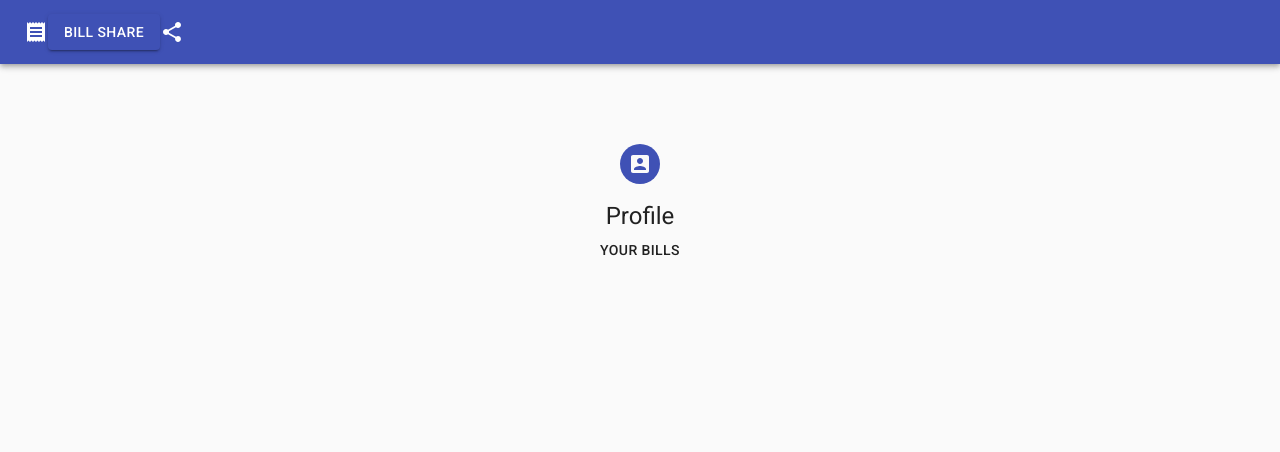
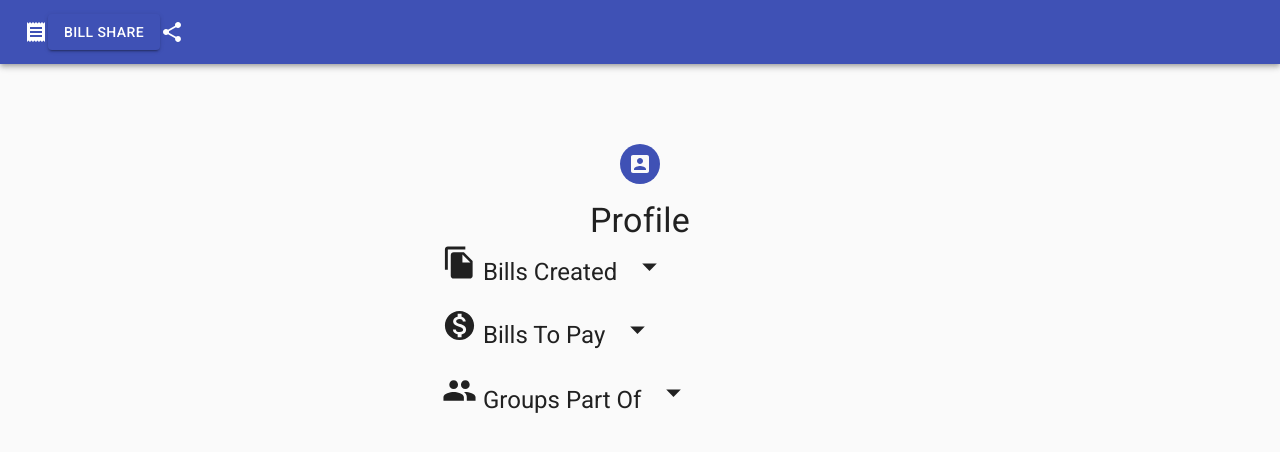
Before and after one commit to kaylinjdennis/final-project, a React (Create React App) app: page /profile in a window 1280 px wide. Shown: the top 452 px of the page. Built offline with nearby package versions, Linux system fonts and the light colour scheme.

Commit message:
add 3 drop down menus to profile

```diff
--- a/src/components/Profile/index.jsx
+++ b/src/components/Profile/index.jsx
@@ -1,18 +1,17 @@
 import React from 'react';
 import { Link } from 'react-router-dom';
-import { Typography, Button, Container, TextField } from '@material-ui/core';
+import { Typography, Button, Container, } from '@material-ui/core';
 import Grid from '@material-ui/core/Grid';
 import Avatar from '@material-ui/core/Avatar';
 import AccountBoxIcon from '@material-ui/icons/AccountBox';
 import useStyles from '../styles';
-import List from '@material-ui/core/List';
-import ListItem from '@material-ui/core/ListItem';
-import ListItemText from '@material-ui/core/ListItemText';
-import ListItemIcon from '@material-ui/core/ListItemAvatar';
-import Checkbox from '@material-ui/core/Checkbox';
-import ListItemAvatar from '@material-ui/core/ListItemAvatar';
 import Menu from '@material-ui/core/Menu';
 import MenuItem from '@material-ui/core/MenuItem';
+import GroupIcon from '@material-ui/icons/Group';
+import FileCopyIcon from '@material-ui/icons/FileCopy';
+import MonetizationOnIcon from '@material-ui/icons/MonetizationOn';
+import ArrowDropDownIcon from '@material-ui/icons/ArrowDropDown';
+import Divider from '@material-ui/core/Divider';
 
 function Profile(props) {
 
@@ -29,20 +28,23 @@ const handleClose = () => {
 };
 
 return (
-  <>
     <Container component="main" maxWidth="xs" >
       <div className={classes.paper}>
         <Avatar className={classes.icon}>
           <AccountBoxIcon />
         </Avatar>
-        <Typography component="h1" variant="h5">
+        <Typography component="h1" variant="h4">
           Profile
         </Typography>
-
+        <Divider/>
+        <Grid container alignItems='center' spacing={2} direction='row'>
+          <Grid container alignItems='center' item xs={12} sm={12}>
+            <Typography component="h1" variant="h5">
+            <FileCopyIcon fontSize='large'/> Bills Created
+            </Typography>
             <Button aria-controls="simple-menu" aria-haspopup="true" onClick={handleClick}>
-          Your Bills
+              <ArrowDropDownIcon fontSize='large' alignItems='center'/>
             </Button>
-
             <Menu
               id="simple-menu"
               anchorEl={anchorEl}
@@ -50,12 +52,51 @@ return (
               open={Boolean(anchorEl)}
               onClose={handleClose}
             >
-        <MenuItem onClick={handleClose} component={Link} to="/"> Home </MenuItem>
-        <MenuItem onClick={handleClose} component={Link} to="/profile"> Profile</MenuItem>
+              <MenuItem onClick={handleClose} component={Link} to="/bills/:id"> Bill1 </MenuItem>
+              <MenuItem onClick={handleClose} component={Link} to="/billd/:id"> Bill2</MenuItem>
             </Menu>
+          </Grid>
+          <Grid container alignItems='center' item xs={12} sm={12}>
+            <Typography component="h1" variant="h5">
+            < MonetizationOnIcon fontSize='large' /> Bills To Pay
+            </Typography>
+            <Button aria-controls="simple-menu" aria-haspopup="true" onClick={handleClick}>
+            <ArrowDropDownIcon fontSize='large'/>
+            </Button>
+            <Menu
+              id="simple-menu"
+              anchorEl={anchorEl}
+              keepMounted
+              open={Boolean(anchorEl)}
+              onClose={handleClose}
+            >
+              <MenuItem onClick={handleClose} component={Link} to="/bills/:id"> Bill3 </MenuItem>
+              <MenuItem onClick={handleClose} component={Link} to="/billd/:id"> Bill4</MenuItem>
+            </Menu>
+          </Grid>
+
+          <Grid container alignItems='flex-end' item xs={12} sm={12}>
+            <Typography component="h1" variant="h5">
+            <GroupIcon fontSize='large'/> Groups Part Of
+            </Typography>
+            <Button aria-controls="simple-menu" aria-haspopup="true" onClick={handleClick}>
+            <ArrowDropDownIcon fontSize='large'/>
+            </Button>
+            <Menu
+              id="simple-menu"
+              anchorEl={anchorEl}
+              keepMounted
+              open={Boolean(anchorEl)}
+              onClose={handleClose}
+            >
+              <MenuItem onClick={handleClose} component={Link} to="/groups"> Group 1 </MenuItem>
+              <MenuItem onClick={handleClose} component={Link} to="/groups"> Group 2</MenuItem>
+            </Menu>
+          </Grid>
+        </Grid>
   </div>
 </Container>
-  </>
+
 );
 }
 
```
Lines whose indentation alone changed are shown as unchanged.
